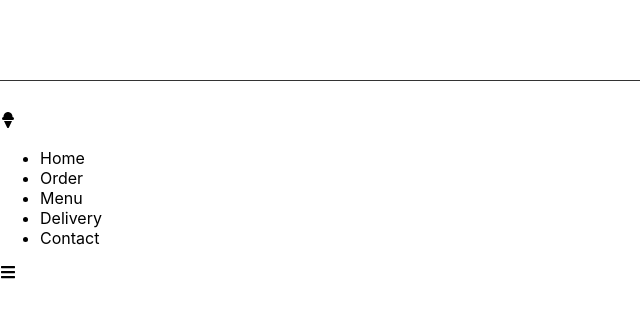
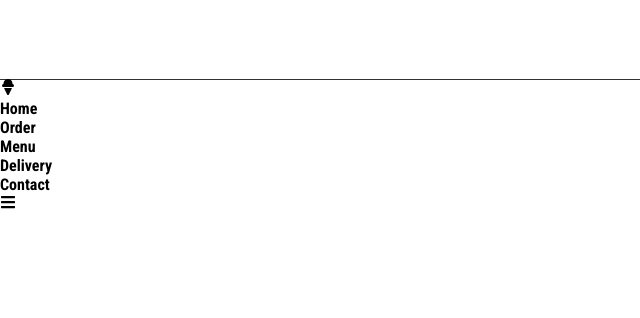
Before and after one commit to EdaToktogulova/project4, a React (Create React App) app: page / in a window 1280 px wide. Shown: the top 318 px of the page, without its empty margins (0-640 px from the left). Built offline with nearby package versions, Linux system fonts and the light colour scheme.

Commit message:
New styles

```diff
--- a/src/index.css
+++ b/src/index.css
@@ -1,6 +1,14 @@
+@import url('https://fonts.googleapis.com/css2?family=Roboto+Condensed:ital,wght@0,700;1,300;1,400&display=swap');
+
+* {
+  box-sizing: border-box;
+  margin: 0;
+  padding: 0;
+}
+
 body {
   margin: 0;
-  font-family: -apple-system, BlinkMacSystemFont, 'Segoe UI', 'Roboto', 'Oxygen',
+  font-family: 'Roboto Condensed', 'Segoe UI', 'Roboto', 'Oxygen',
     'Ubuntu', 'Cantarell', 'Fira Sans', 'Droid Sans', 'Helvetica Neue',
     sans-serif;
   -webkit-font-smoothing: antialiased;
```
